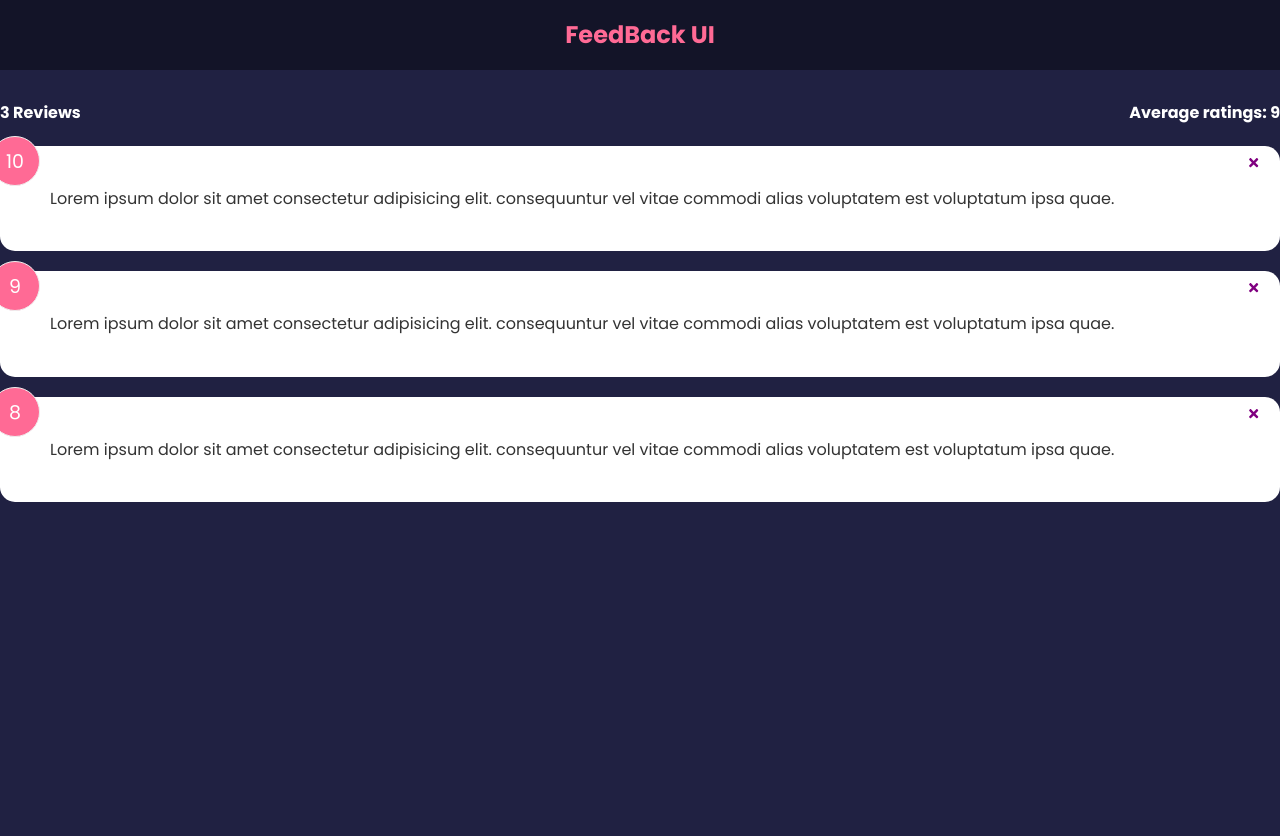
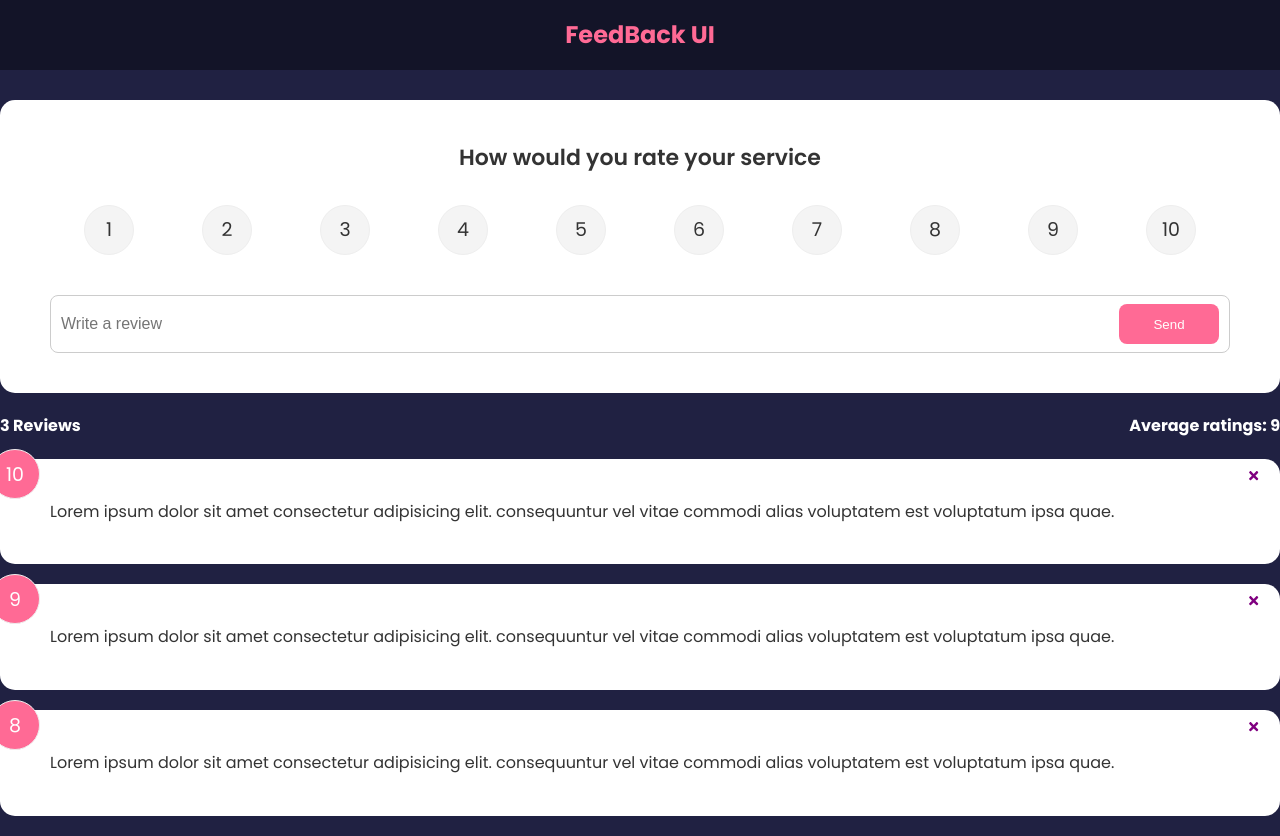
Before and after one commit to Manideepbokka/feedback-app-learning, a React (Create React App) app: page / in a window 1280 px wide. Before the commit the page ends 800 px from the top, so only its background shows below. Built offline with nearby package versions, Linux system fonts and the light colour scheme; the HTML template or start-up script is replaced by a standard one.

Commit message:
Added Feedback rating and review components

```diff
--- a/src/App.js
+++ b/src/App.js
@@ -4,6 +4,7 @@ import { useState } from "react";
 import FeedbackData from './data/FeedbackData'
 import FeedBackList from './components/FeedbackItemList'
 import FeedbackStats from "./components/FeedbackStats";
+import FeedbackForm from './components/FeedbackForm';
 function App() {
   const [feedback, setFeedback]=useState(FeedbackData)
   const deleteFeedBack=(id)=>{
@@ -14,6 +15,7 @@ function App() {
   return (
     <div >
       <Header text="FeedBack UI"/>
+      <FeedbackForm />
       <FeedbackStats feedback={feedback} />
       <FeedBackList feedbackqwe={feedback} handleFeedBack={deleteFeedBack}/>
     </div>
--- /dev/null
+++ b/src/components/FeedbackForm.jsx
@@ -0,0 +1,54 @@
+import React, {useState} from 'react'
+import Card from './shared/Card'
+import Button from './shared/Button'
+import RatingSelect from './RatingSelect'
+function FeedbackForm() {
+    const [text, setText]=useState('')
+    const [btnDisabled, setBtnDisabled]=useState('')
+    const [message, setMessage]=useState('')
+    const [rating, setRating]=useState('')
+
+    const handleTextChange=(e)=> {
+        const newText = e.target.value; // Get the new value
+        setText(newText);
+        if(newText===''){
+            setBtnDisabled(true);
+            setMessage(null);
+        } else if(newText!=='' && newText.trim().length<10){
+            setBtnDisabled(true);
+            setMessage('Text must be atleast 10 characters');
+        } else{
+            setBtnDisabled(false);
+            setMessage(null);
+        }
+
+    }
+  return (
+    <Card>
+        <form>
+
+            <h2>How would you rate your service</h2>
+            <RatingSelect select={(rating) => {
+                console.log(rating);
+                setRating(rating)
+            }} />
+            <div className="input-group">
+                <input type="text" name="review"
+                id="review" placeholder='Write a review'
+                onChange={handleTextChange}
+                value={text}/>
+
+                 <Button
+                 type="submit"
+                 version="secondary"
+                 isDisabled={btnDisabled}
+                 >Send</Button>
+                 {message && <div className='message'>{message}</div>}
+            </div>
+
+        </form>
+    </Card>
+  )
+}
+
+export default FeedbackForm
--- /dev/null
+++ b/src/components/RatingSelect.jsx
@@ -0,0 +1,29 @@
+import React, {useState} from 'react'
+
+function RatingSelect({select}) {
+    const [rating, setRating]=useState(0)
+    const handleChange = (e)=>{
+        const newval=+e.target.value;
+        select(newval);
+        setRating(newval)
+    }
+  return (
+    <div>
+        <ul className='rating'>
+            {Array.from({length: 10}, (_, i) =>(
+                <li key={`rating-${i+1}`}>
+                    <input type="radio"
+                     id={`num${i + 1}`}
+                     name='rating'
+                     value={i + 1}
+                     onChange={handleChange}
+                     checked={rating === i + 1}/>
+                     <label htmlFor={`num${i + 1}`}>{i + 1}</label>
+                </li>
+            ))}
+        </ul>
+    </div>
+  )
+}
+
+export default RatingSelect
--- /dev/null
+++ b/src/components/shared/Button.jsx
@@ -0,0 +1,20 @@
+import React, { version } from 'react'
+
+function Button({children, version, type, isDisabled}) {
+  return (
+    <button className={`btn btn-${version}`}
+    type={type}
+    disabled={isDisabled}
+    >
+        {children}
+    </button>
+  )
+}
+
+Button.defaultProps={
+    version: 'primary',
+    type: 'button',
+    isDisabled: false
+}
+
+export default Button
```
